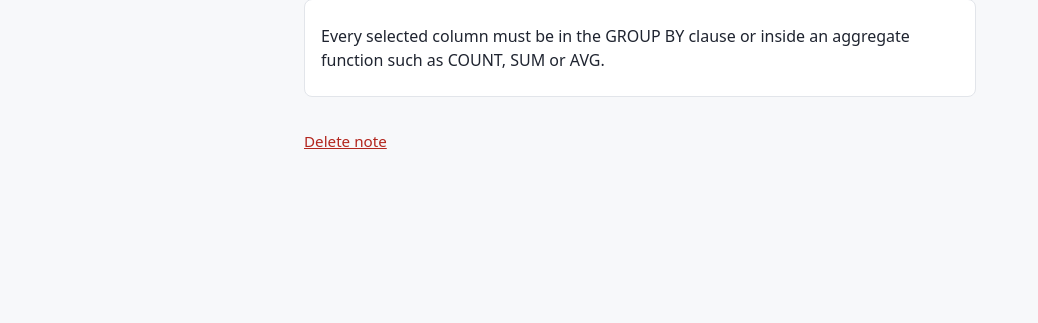
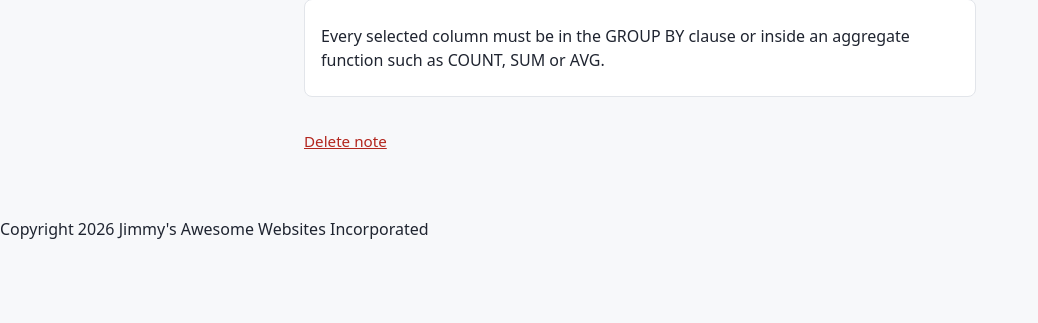
Before and after one commit to Carleton-BIT/django-notes-example, a Django app: page /notes/5/ in a window 1280 px wide. Shown: the part 223-546 px from the top of the page, without its empty margins (0-1038 px from the left). Run offline with Django 5.2, Linux system fonts and the light colour scheme; data comes from the database, SQL or seed files in the repository.

Commit message:
Update base.html

```diff
--- a/notes/templates/notes/base.html
+++ b/notes/templates/notes/base.html
@@ -15,5 +15,8 @@
     <main>
         {% block content %}{% endblock %}
     </main>
+    <footer>
+        <p>Copyright 2026 Jimmy's Awesome Websites Incorporated</p>
+    </footer>
 </body>
 </html>
```
